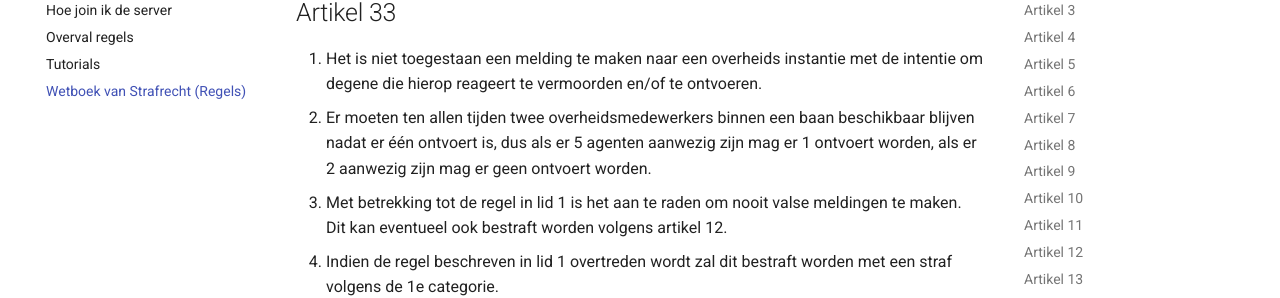
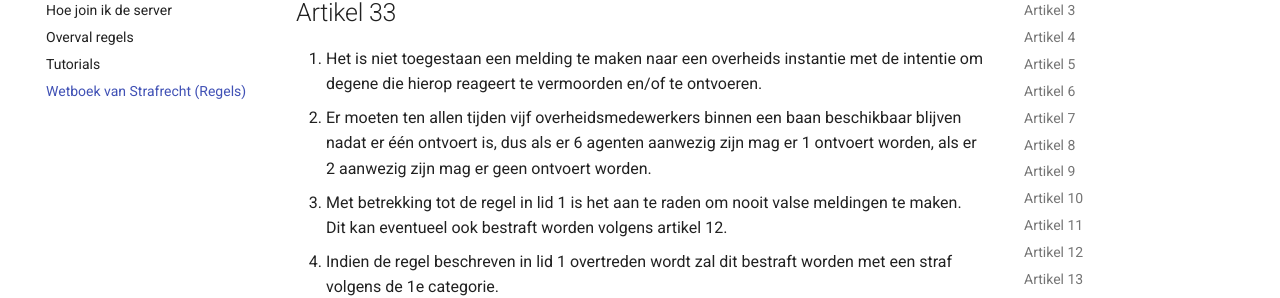
Before and after one commit to Tedeapolis/Tedeapolis, an MkDocs documentation site: the page built from docs/Wetboek.md, in a window 1280 px wide and 900 px high, scrolled down 10177 px. Shown: the part 152-450 px from the top of the window. Built offline with MkDocs 1.6.1 and Material for MkDocs 9.7.7, drawn with Linux system fonts in a browser that asks for light colours; some of the changed text lies outside the part shown.

```diff
--- a/docs/Wetboek.md
+++ b/docs/Wetboek.md
@@ -236,7 +236,7 @@
 ## Artikel 33
 
 1. Het is niet toegestaan een melding te maken naar een overheids instantie met de intentie om degene die hierop reageert te vermoorden en/of te ontvoeren.
-2. Er moeten ten allen tijden twee overheidsmedewerkers binnen een baan beschikbaar blijven nadat er één ontvoert is, dus als er 5 agenten aanwezig zijn mag er 1 ontvoert worden, als er 2 aanwezig zijn mag er geen ontvoert worden.
+2. Er moeten ten allen tijden vijf overheidsmedewerkers binnen een baan beschikbaar blijven nadat er één ontvoert is, dus als er 6 agenten aanwezig zijn mag er 1 ontvoert worden, als er 2 aanwezig zijn mag er geen ontvoert worden.
 3. Met betrekking tot de regel in lid 1 is het aan te raden om nooit valse meldingen te maken. Dit kan eventueel ook bestraft worden volgens artikel 12.
 4. Indien de regel beschreven in lid 1 overtreden wordt zal dit bestraft worden met een straf volgens de 1e categorie.
 
```
Also changed, not shown: other parts of docs/Wetboek.md (+1 -1 lines).
